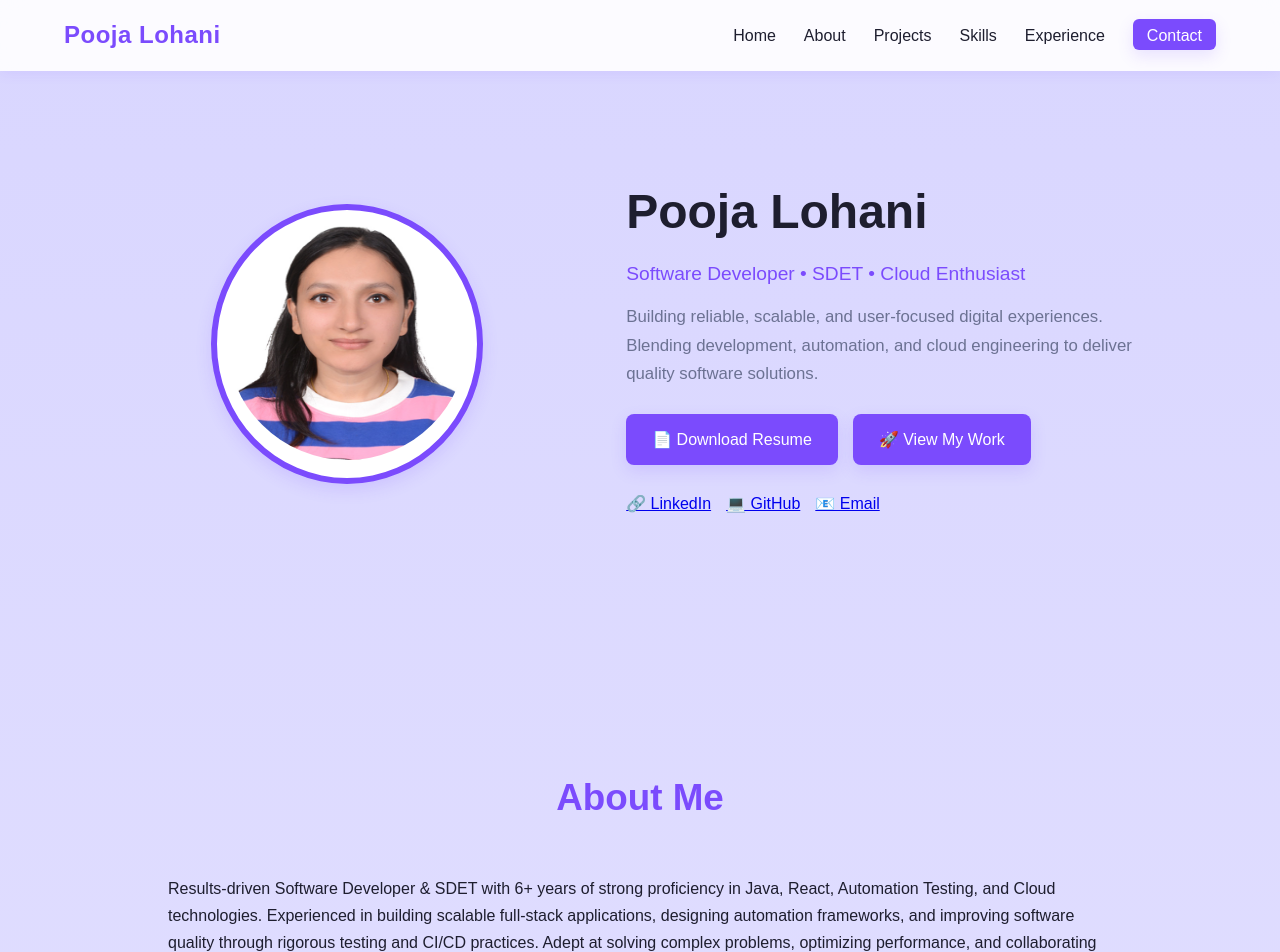
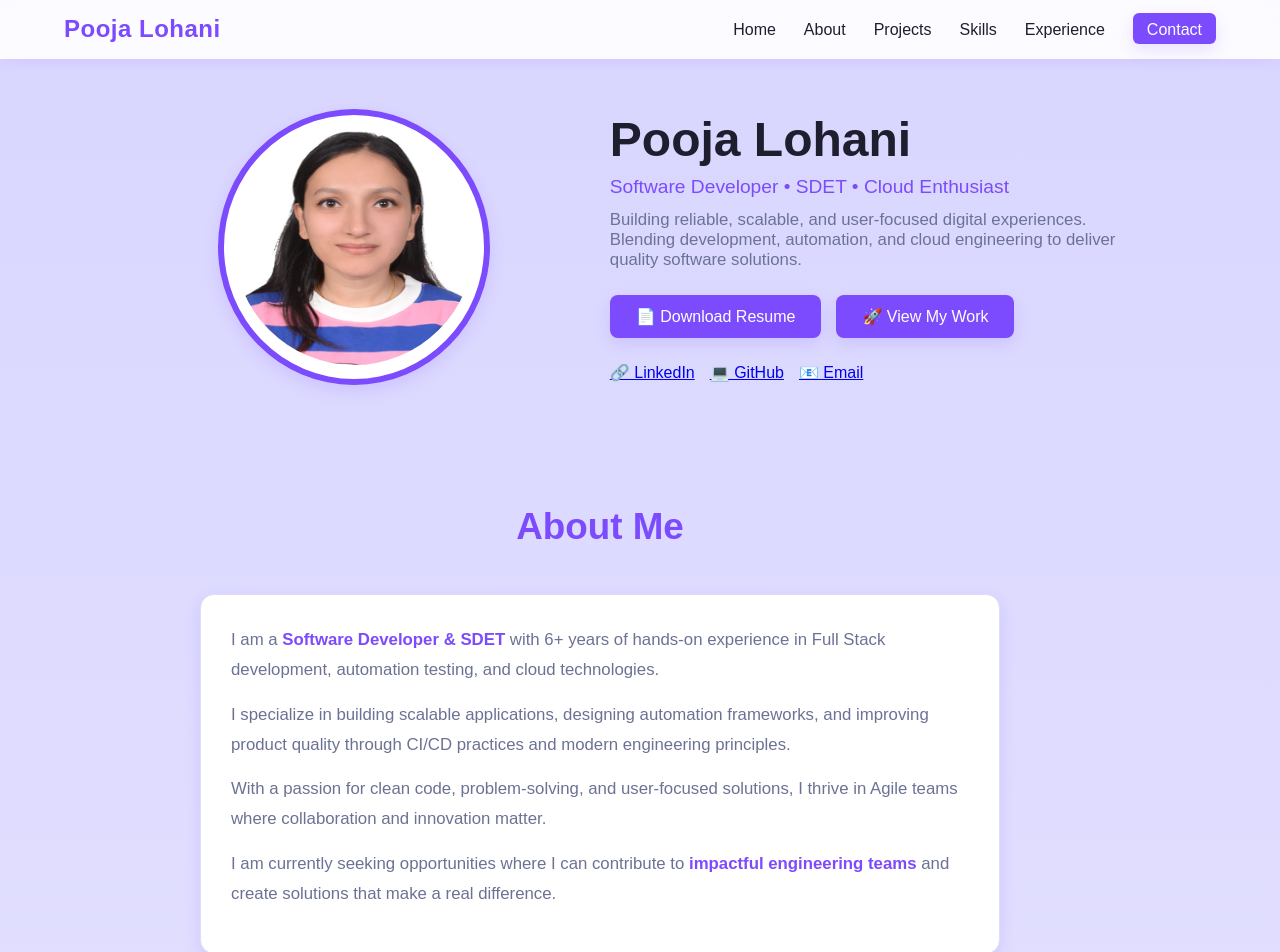
Before and after one commit to pooja02082020/portfolio, a React (Vite) app: page / in a window 1280 px wide. Shown: the top 952 px of the page. Built offline with nearby package versions, Linux system fonts and the light colour scheme.

Commit message:
updated portfolio

```diff
--- a/src/App.css
+++ b/src/App.css
@@ -23,10 +23,9 @@
 body {
   background: linear-gradient(180deg, #d9d6ff 0%, #f7f6ff 100%);
   color: var(--text-dark);
-  line-height: 1.7;
+  line-height: 1.2;
 }
 
-/* ======= NAVBAR ======= */
 /* ===== NAVBAR ===== */
 .navbar {
   position: sticky;
@@ -114,8 +113,8 @@ body {
   display: flex;
   justify-content: space-between;
   align-items: center;
-  padding: 100px 10%;
-  gap: 60px;
+  padding: 50px 10%;
+  gap: 30px;
 }
 
 /* left side */
@@ -226,8 +225,8 @@ body {
 
 /* ===== SECTIONS ===== */
 .section {
-  padding: 100px 10%;
-  margin: 50px auto;
+  padding: 70px 10%;
+
   max-width: 1200px;
 }
 
@@ -332,6 +331,48 @@ button:hover {
   background: var(--accent);
 }
 
+/* ===== ABOUT SECTION ===== */
+.about-section {
+  text-align: center;
+}
+
+.about-card {
+  max-width: 800px;
+  margin: auto;
+  background: var(--bg-white);
+  padding: 30px;
+  border-radius: var(--radius);
+  border: 1px solid var(--border);
+  box-shadow: var(--shadow);
+  text-align: left;
+  line-height: 1.8;
+  font-size: 1.05rem;
+  color: var(--text-muted);
+  animation: fadeUp 0.6s ease;
+}
+
+.about-card p {
+  margin-bottom: 14px;
+}
+
+.about-card strong {
+  color: var(--primary);
+  font-weight: 600;
+}
+
+/* subtle appear animation */
+@keyframes fadeUp {
+  from {
+    opacity: 0;
+    transform: translateY(12px);
+  }
+  to {
+    opacity: 1;
+    transform: translateY(0);
+  }
+}
+
+
 /* ===== FOOTER ===== */
 footer {
   text-align: center;
--- a/src/components/About.jsx
+++ b/src/components/About.jsx
@@ -1,11 +1,34 @@
 import React from "react";
 
 const About = () => (
-  <section id="about" className="section">
+  <section id="about" className="section about-section">
     <h2>About Me</h2>
-    <p>
-      Results-driven Software Developer & SDET with 6+ years of strong proficiency in Java, React, Automation Testing, and Cloud technologies. Experienced in building scalable full-stack applications, designing automation frameworks, and improving software quality through rigorous testing and CI/CD practices. Adept at solving complex problems, optimizing performance, and collaborating within Agile teams. Seeking a role where I can contribute to high-impact products by applying my expertise in full-stack development, test automation, and cloud-based systems.
-    </p>
+
+    <div className="about-card">
+      <p>
+        I am a <strong>Software Developer & SDET</strong> with 6+ years of
+        hands-on experience in Full Stack development, automation testing, and
+        cloud technologies.
+      </p>
+
+      <p>
+        I specialize in building scalable applications, designing automation
+        frameworks, and improving product quality through CI/CD practices and
+        modern engineering principles.
+      </p>
+
+      <p>
+        With a passion for clean code, problem-solving, and user-focused
+        solutions, I thrive in Agile teams where collaboration and innovation
+        matter.
+      </p>
+
+      <p>
+        I am currently seeking opportunities where I can contribute to
+        <strong> impactful engineering teams</strong> and create solutions that
+        make a real difference.
+      </p>
+    </div>
   </section>
 );
 
```
